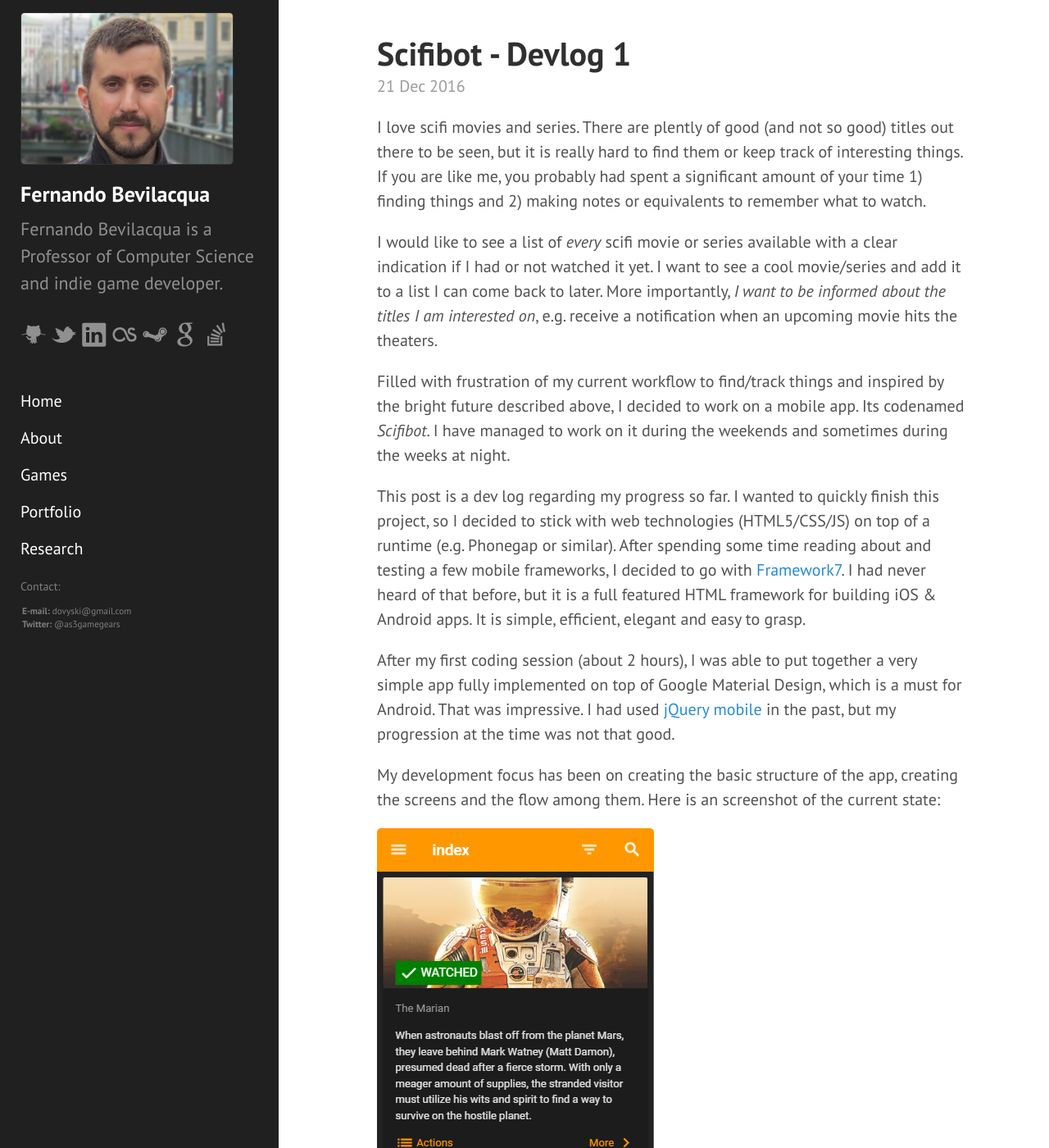
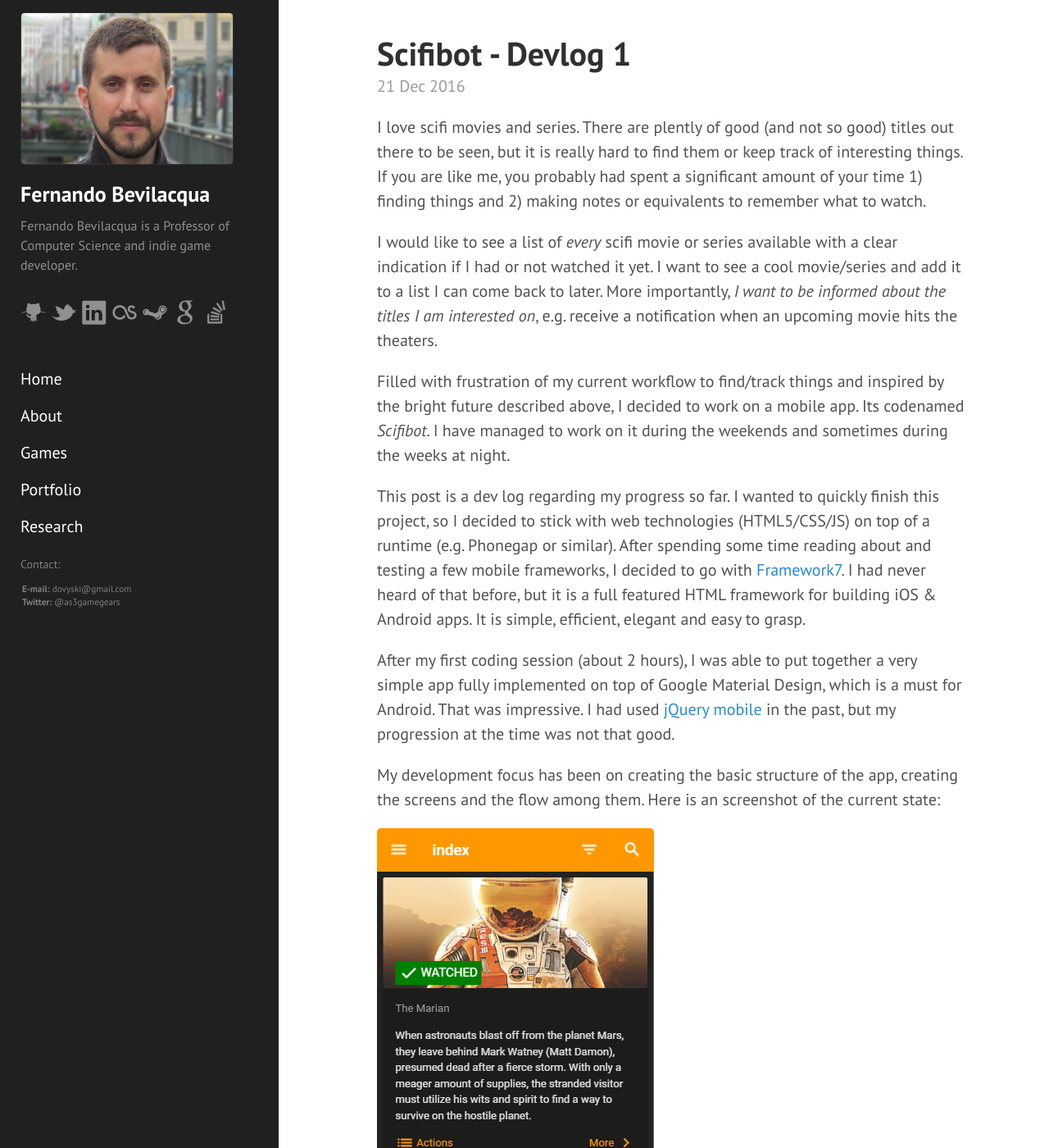
Before and after one commit to Dovyski/dovyski.github.io, a Jekyll site: the page built from index.html, in a window 1280 px wide and 1400 px high. Shown: the whole window at 82% size. Built offline with Jekyll 4.4.1, drawn with Linux system fonts in a browser that asks for light colours; the list of posts is cut into pages by our own code.

Commit message:
Tweak the layout a bit

```diff
--- a/_includes/head.html
+++ b/_includes/head.html
@@ -23,9 +23,9 @@
   </title>
 
   <!-- CSS -->
-  <link rel="stylesheet" href="{{ site.baseurl }}public/css/poole.css">
+  <link rel="stylesheet" href="{{ site.baseurl }}public/css/poole.css?20170103">
   <link rel="stylesheet" href="{{ site.baseurl }}public/css/syntax.css">
-  <link rel="stylesheet" href="{{ site.baseurl }}public/css/hyde.css?20161117">
+  <link rel="stylesheet" href="{{ site.baseurl }}public/css/hyde.css?20170103">
   <link rel="stylesheet" href="//fonts.googleapis.com/css?family=PT+Sans:400,400italic,700|Abril+Fatface">
 
   <!-- Icons -->
--- a/public/css/poole.css
+++ b/public/css/poole.css
@@ -259,7 +259,7 @@ tbody tr:nth-child(odd) th {
  */
 
 .lead {
-  font-size: 1.1rem;
+  font-size: 0.8rem;
   font-weight: 300;
 }
 
```
